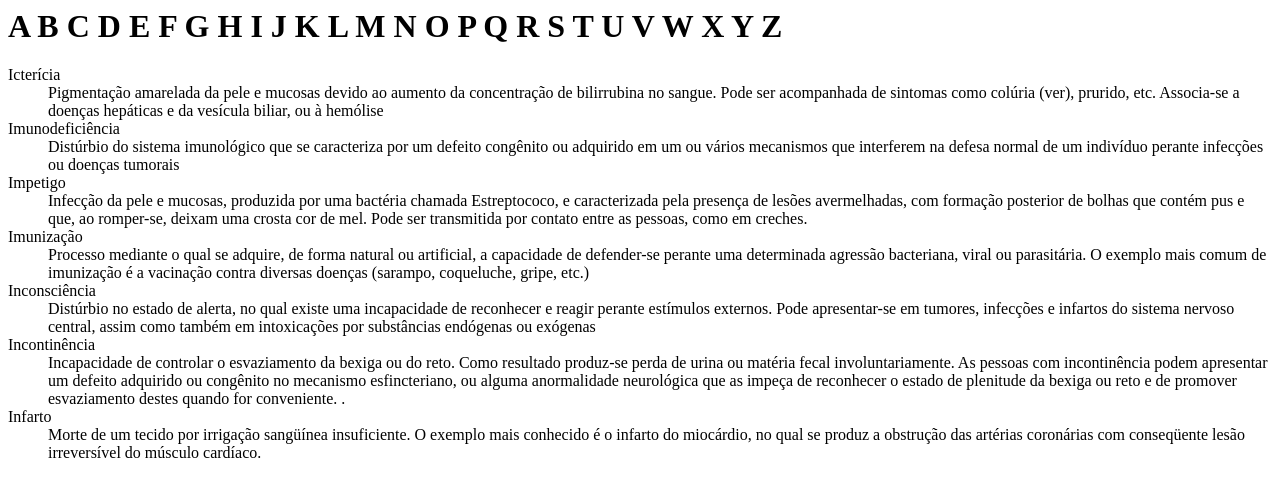
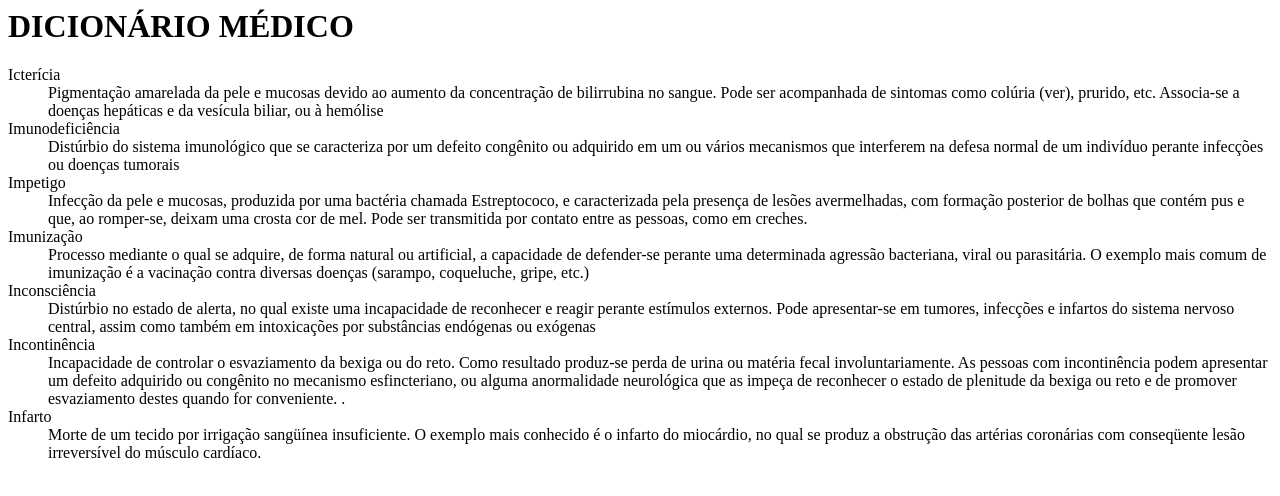
Before and after one commit to joaovictorrodiguesdelima67/Projeto-Quest-o, a plain HTML site: page index.html in a window 1280 px wide. Drawn offline with Linux system fonts and the light colour scheme.

Commit message:
Uma mudança no ''title'''

```diff
--- a/index.html
+++ b/index.html
@@ -3,7 +3,7 @@
         <title>DICIONÁRIO MÉDICO</title>
     </head>
     <body>
-        <h1>A B C D E F G H I J K L M N O P Q R S T U V W X Y Z </h1>
+        <h1>DICIONÁRIO MÉDICO</h1>
         <dt>Icterícia</dt>
                 <dd>Pigmentação amarelada  da  pele e  mucosas devido  ao aumento da  concentração de  bilirrubina no sangue.  Pode  ser acompanhada  de  sintomas como colúria  (ver), prurido, etc. Associa-se  a  doenças hepáticas  e  da  vesícula  biliar, ou à  hemólise</dd>
         <dt>Imunodeficiência </dt>
```
